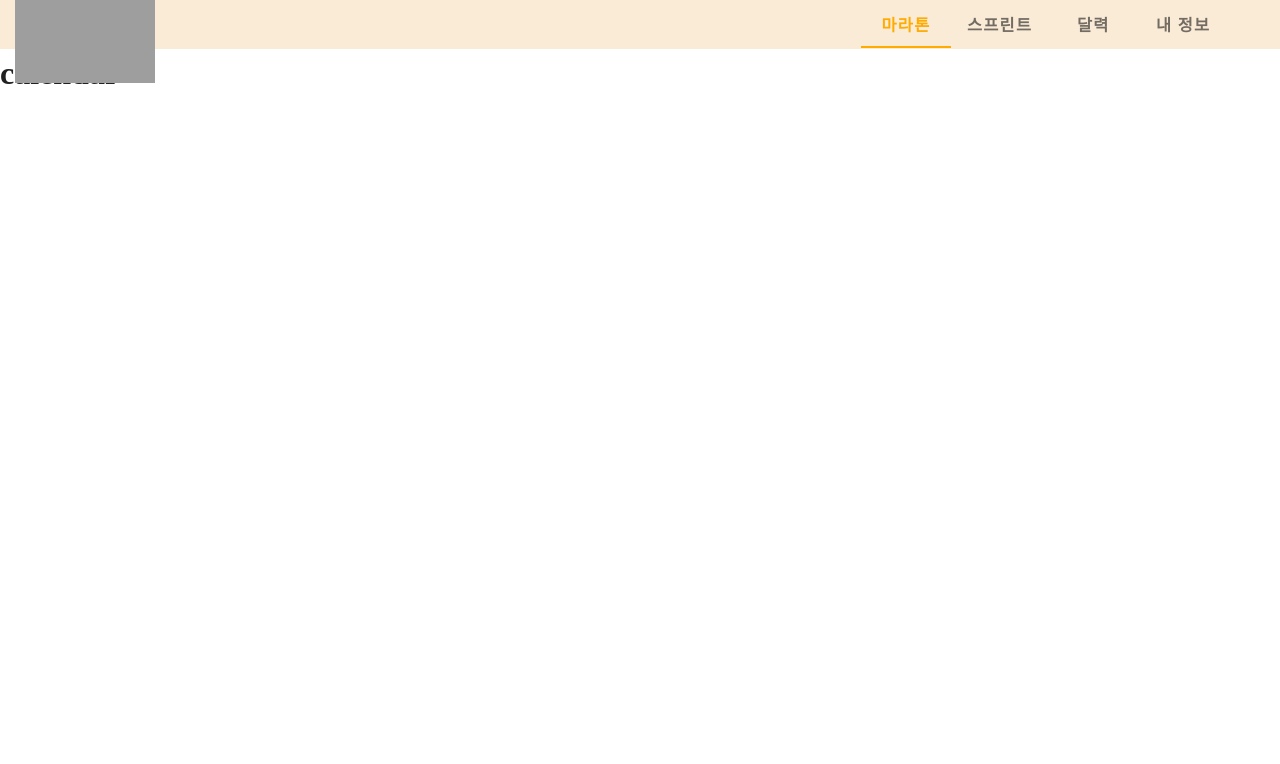
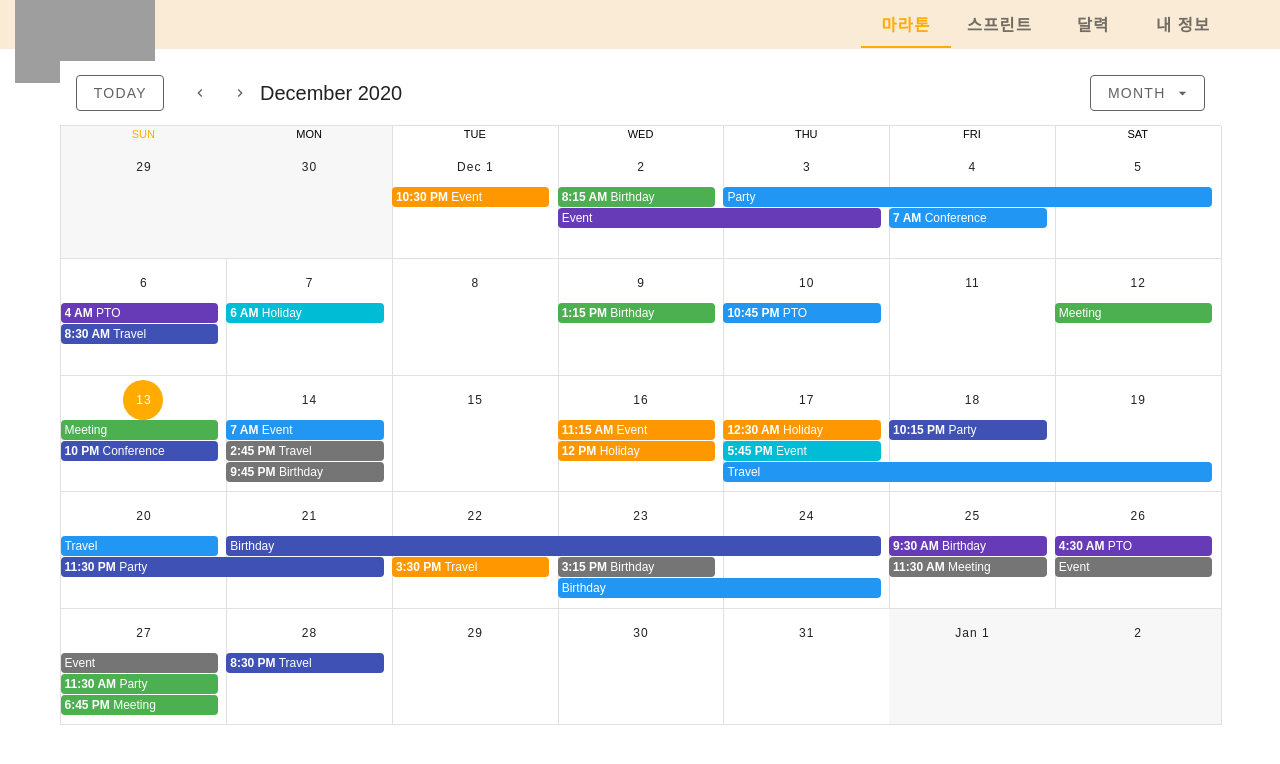
Before and after one commit to TEAM-DAMOA/frontend, a Vue app in the folder front/: page /calendar in a window 1280 px wide. Shown: the top 764 px of the page. Built offline with nearby package versions, Linux system fonts and the light colour scheme; grey boxes are pictures that could not be loaded; a web font is replaced by a local one.

Commit message:
Sprint 글작성 폼 생성, ui 수정

```diff
--- a/front/src/components/Marathon/MarathonList.vue
+++ b/front/src/components/Marathon/MarathonList.vue
@@ -2,19 +2,20 @@
   <v-container fluid>
     <v-row dense>
       <v-col
-        v-for="card in cards"
-        :key="card.title"
+        v-for="(card, index) in cards"
+        :key=index
         :cols="4"
       >
         <v-card
-        min-height="200px"
+          min-height="200px"
+          :color=colors[index%6]
         >
           <h4 class="card-title">{{ card.title }}</h4>
           <v-divider></v-divider>
           <div v-for="(content, index) in card.contents" :key="index">
             <v-row>
               <v-col><h5>{{ content }}</h5></v-col>
-              <v-col><v-btn outlined color="primary"><h4>완료</h4></v-btn></v-col>
+              <v-col><v-btn depressed ><h4>완료</h4></v-btn></v-col>
             </v-row>
           </div>
         </v-card>
@@ -29,6 +30,7 @@ export default {
     name: "MarathonList",
     data() {
       return {
+        colors: ["#D1C4E9", "#C5CAE9", "#B2DFDB", "#FFCDD2", "#E1BEE7", "#F8BBD0"],
         cards: [
           {
             title: '건강한 나를 위해 운동과 식습관을 조절하자',
--- /dev/null
+++ b/front/src/components/sprint/SprintCreate.vue
@@ -0,0 +1,88 @@
+<template>
+  <div>
+    <v-row justify="end">
+      <v-dialog
+      v-model="dialog"
+      persistent
+      max-width="400px"
+      >
+      <template v-slot:activator="{ on, attrs }">
+        <v-btn
+        color="primary"
+        dark
+        v-bind="attrs"
+        v-on="on"
+        >
+        <h4>새 스프린트 만들기</h4>
+        </v-btn>
+      </template>
+      <v-card>
+        <v-card-title>
+        <h3>새 마라톤 만들기</h3>
+        </v-card-title>
+        <v-card-text>
+        <v-container>
+          <v-row>
+            <v-col cols="12">
+              <v-text-field
+              label="목표"
+              required
+              ></v-text-field>
+            </v-col>
+            <v-col cols="12">
+              <h3>기간 정하기</h3>
+              <v-date-picker
+                v-model="dates"
+                range
+              ></v-date-picker>
+              <p>기간 설정은 2일 이상입니다.</p>
+            </v-col>
+
+            <v-col cols="12">
+              <v-text-field
+              label="리워드 금액"
+              hint="목표를 수행했을 때 받을 금액을 적어주세요."
+              ></v-text-field>
+            </v-col>
+          </v-row>
+        </v-container>
+        <small>페이스메이커는 당신의 목표를 응원합니다!</small>
+      </v-card-text>
+        <v-card-actions>
+        <v-spacer></v-spacer>
+        <v-btn
+            text
+            @click="dialog = false"
+        >
+            Close
+        </v-btn>
+        <v-btn
+            color="primary"
+            text
+            @click="dialog = false"
+        >
+            Save
+        </v-btn>
+        </v-card-actions>
+        </v-card>
+      </v-dialog>
+    </v-row>
+  </div>
+</template>
+
+<script>
+export default {
+    name: "SprintCreate",
+    data() {
+      return {
+        dialog: false,
+        dates: ['2020-12-12', '2020-12-13'],
+      }
+    },
+
+}
+</script>
+
+<style>
+
+</style>
--- a/front/src/views/Calendar.vue
+++ b/front/src/views/Calendar.vue
@@ -1,18 +1,243 @@
 <template>
-  <div>
-      <h1>
-          calendar
-      </h1>
+  <div class="calendar">
+    <v-container>
+      <v-row>
+        <v-col>
+          <v-sheet height="64">
+            <v-toolbar
+              flat
+            >
+              <v-btn
+                outlined
+                class="mr-4"
+                color="grey darken-2"
+                @click="setToday"
+              >
+                Today
+              </v-btn>
+              <v-btn
+                fab
+                text
+                small
+                color="grey darken-2"
+                @click="prev"
+              >
+                <v-icon small>
+                  mdi-chevron-left
+                </v-icon>
+              </v-btn>
+              <v-btn
+                fab
+                text
+                small
+                color="grey darken-2"
+                @click="next"
+              >
+                <v-icon small>
+                  mdi-chevron-right
+                </v-icon>
+              </v-btn>
+              <v-toolbar-title v-if="$refs.calendar">
+                {{ $refs.calendar.title }}
+              </v-toolbar-title>
+              <v-spacer></v-spacer>
+              <v-menu
+                bottom
+                right
+              >
+                <template v-slot:activator="{ on, attrs }">
+                  <v-btn
+                    outlined
+                    color="grey darken-2"
+                    v-bind="attrs"
+                    v-on="on"
+                  >
+                    <span>{{ typeToLabel[type] }}</span>
+                    <v-icon right>
+                      mdi-menu-down
+                    </v-icon>
+                  </v-btn>
+                </template>
+                <v-list>
+                  <v-list-item @click="type = 'day'">
+                    <v-list-item-title>Day</v-list-item-title>
+                  </v-list-item>
+                  <v-list-item @click="type = 'week'">
+                    <v-list-item-title>Week</v-list-item-title>
+                  </v-list-item>
+                  <v-list-item @click="type = 'month'">
+                    <v-list-item-title>Month</v-list-item-title>
+                  </v-list-item>
+                  <v-list-item @click="type = '4day'">
+                    <v-list-item-title>4 days</v-list-item-title>
+                  </v-list-item>
+                </v-list>
+              </v-menu>
+            </v-toolbar>
+          </v-sheet>
+          <v-sheet height="600">
+            <v-calendar
+              ref="calendar"
+              v-model="focus"
+              color="primary"
+              :events="events"
+              :event-color="getEventColor"
+              :type="type"
+              @click:event="showEvent"
+              @click:more="viewDay"
+              @click:date="viewDay"
+              @change="updateRange"
+            ></v-calendar>
+            <v-menu
+              v-model="selectedOpen"
+              :close-on-content-click="false"
+              :activator="selectedElement"
+              offset-x
+            >
+              <v-card
+                color="grey lighten-4"
+                min-width="350px"
+                flat
+              >
+                <v-toolbar
+                  :color="selectedEvent.color"
+                  dark
+                >
+                  <v-btn icon>
+                    <v-icon>mdi-pencil</v-icon>
+                  </v-btn>
+                  <v-toolbar-title v-html="selectedEvent.name"></v-toolbar-title>
+                  <v-spacer></v-spacer>
+                  <v-btn icon>
+                    <v-icon>mdi-heart</v-icon>
+                  </v-btn>
+                  <v-btn icon>
+                    <v-icon>mdi-dots-vertical</v-icon>
+                  </v-btn>
+                </v-toolbar>
+                <v-card-text>
+                  <span v-html="selectedEvent.details"></span>
+                </v-card-text>
+                <v-card-actions>
+                  <v-btn
+                    text
+                    color="secondary"
+                    @click="selectedOpen = false"
+                  >
+                    Cancel
+                  </v-btn>
+                </v-card-actions>
+              </v-card>
+            </v-menu>
+          </v-sheet>
+        </v-col>
+      </v-row>
+    </v-container>
   </div>
 </template>
 
 <script>
 export default {
-    name: "Calendar"
+  name: "Calendar",
+  mounted () {
+    this.$refs.calendar.checkChange()
+  },
+  methods: {
+    viewDay ({ date }) {
+      this.focus = date
+      this.type = 'day'
+    },
+    getEventColor (event) {
+      return event.color
+    },
+    setToday () {
+      this.focus = ''
+    },
+    prev () {
+      this.$refs.calendar.prev()
+    },
+    next () {
+      this.$refs.calendar.next()
+    },
+    showEvent ({ nativeEvent, event }) {
+      const open = () => {
+        this.selectedEvent = event
+        this.selectedElement = nativeEvent.target
+        setTimeout(() => {
+          this.selectedOpen = true
+        }, 10)
+      }
+
+      if (this.selectedOpen) {
+        this.selectedOpen = false
+        setTimeout(open, 10)
+      } else {
+        open()
+      }
+
+      nativeEvent.stopPropagation()
+    },
+    updateRange ({ start, end }) {
+      const events = []
+
+      const min = new Date(`${start.date}T00:00:00`)
+      const max = new Date(`${end.date}T23:59:59`)
+      const days = (max.getTime() - min.getTime()) / 86400000
+      const eventCount = this.rnd(days, days + 20)
+
+      for (let i = 0; i < eventCount; i++) {
+        const allDay = this.rnd(0, 3) === 0
+        const firstTimestamp = this.rnd(min.getTime(), max.getTime())
+        const first = new Date(firstTimestamp - (firstTimestamp % 900000))
+        const secondTimestamp = this.rnd(2, allDay ? 288 : 8) * 900000
+        const second = new Date(first.getTime() + secondTimestamp)
+
+        events.push({
+          name: this.names[this.rnd(0, this.names.length - 1)],
+          start: first,
+          end: second,
+          color: this.colors[this.rnd(0, this.colors.length - 1)],
+          timed: !allDay,
+        })
+      }
+
+      this.events = events
+    },
+    rnd (a, b) {
+      return Math.floor((b - a + 1) * Math.random()) + a
+    },
+  },
+  data() {
+    return {
+      focus: '',
+      type: 'month',
+      typeToLabel: {
+        month: 'Month',
+        week: 'Week',
+        day: 'Day',
+        '4day': '4 Days',
+      },
+      selectedEvent: {},
+      selectedElement: null,
+      selectedOpen: false,
+      events: [],
+      colors: ['blue', 'indigo', 'deep-purple', 'cyan', 'green', 'orange', 'grey darken-1'],
+      names: ['Meeting', 'Holiday', 'PTO', 'Travel', 'Event', 'Birthday', 'Conference', 'Party'],
+
+    }
+  },
 
 }
 </script>
-
 <style>
-
+/* .calendar {
+  background-image: url("https://user-images.githubusercontent.com/60081201/101970109-ce957280-3c6b-11eb-8464-60772c32f2c6.jpg");
+  background-attachment: fixed;
+  background-origin: border-box;
+  background-position: top;
+  background-repeat: no-repeat;
+  background-size: cover;
+  min-height: 100vh;
+  text-align: center;
+} */
 </style>
--- a/front/src/views/Marathon.vue
+++ b/front/src/views/Marathon.vue
@@ -9,8 +9,8 @@
 </template>
 
 <script>
-import MarathonCreate from "@/components/Marathon/MarathonCreate.vue";
-import MarathonList from "@/components/Marathon/MarathonList.vue";
+import MarathonCreate from "@/components/marathon/MarathonCreate.vue";
+import MarathonList from "@/components/marathon/MarathonList.vue";
 
 export default {
   name: "Marathon",
--- a/front/src/views/Sprint.vue
+++ b/front/src/views/Sprint.vue
@@ -1,19 +1,44 @@
 <template>
-  <div>
-    <h1>
-        sprint
-    </h1>
+  <div class="sprint">
+    <v-container>
+      <SprintCreate />
+      <v-row>
+        <v-col>
+
+        </v-col>
+        <v-col>
+
+        </v-col>
+      </v-row>
+      <h1>
+          sprint
+      </h1>
+    </v-container>
 
   </div>
 </template>
 
 <script>
+import SprintCreate from "@/components/sprint/SprintCreate.vue";
+
 export default {
-    name: "Sprint"
+    name: "Sprint",
+    components: {
+      SprintCreate,
+    }
 
 }
 </script>
 
 <style>
-
+.sprint {
+  background-image: url("https://user-images.githubusercontent.com/60081201/101968390-4eb6da80-3c62-11eb-9f54-080617ecb215.jpg");
+  background-attachment: fixed;
+  background-origin: border-box;
+  background-position: top;
+  background-repeat: no-repeat;
+  background-size: cover;
+  min-height: 100vh;
+  text-align: center;
+}
 </style>
```
